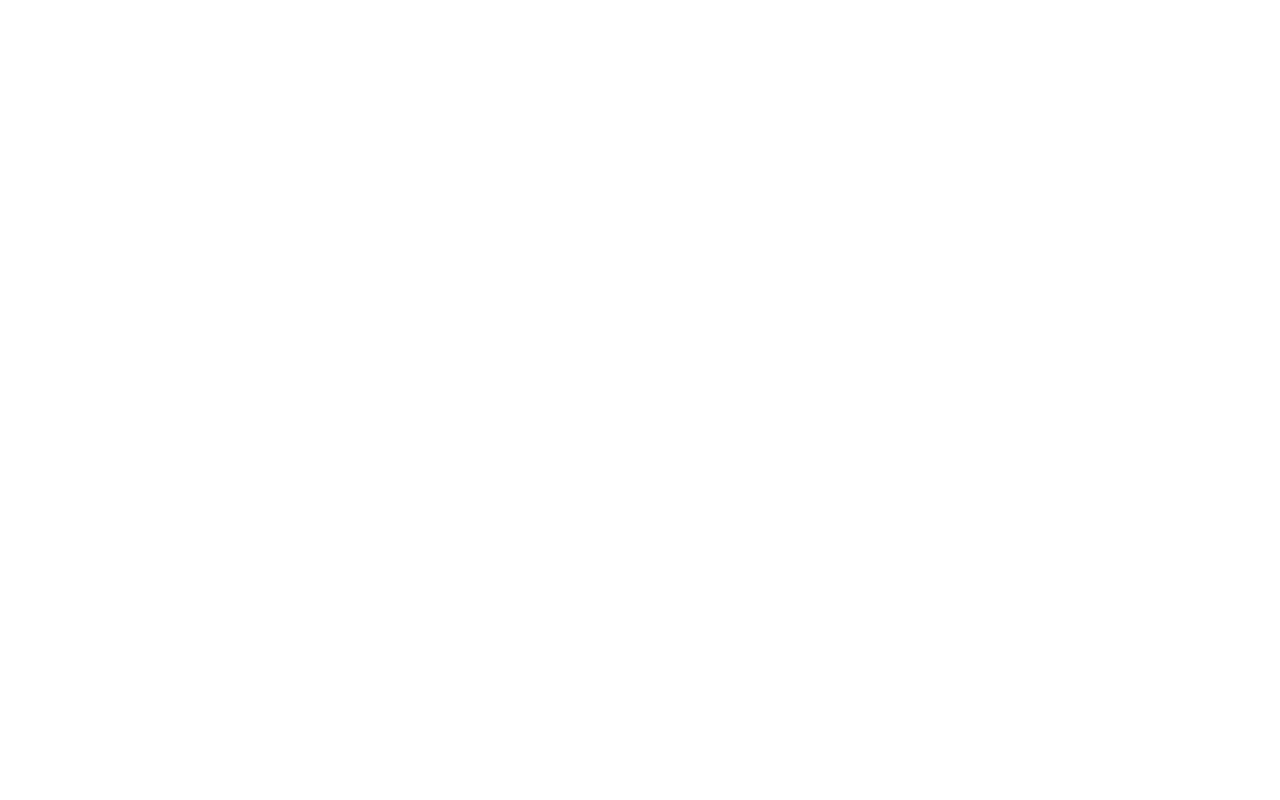
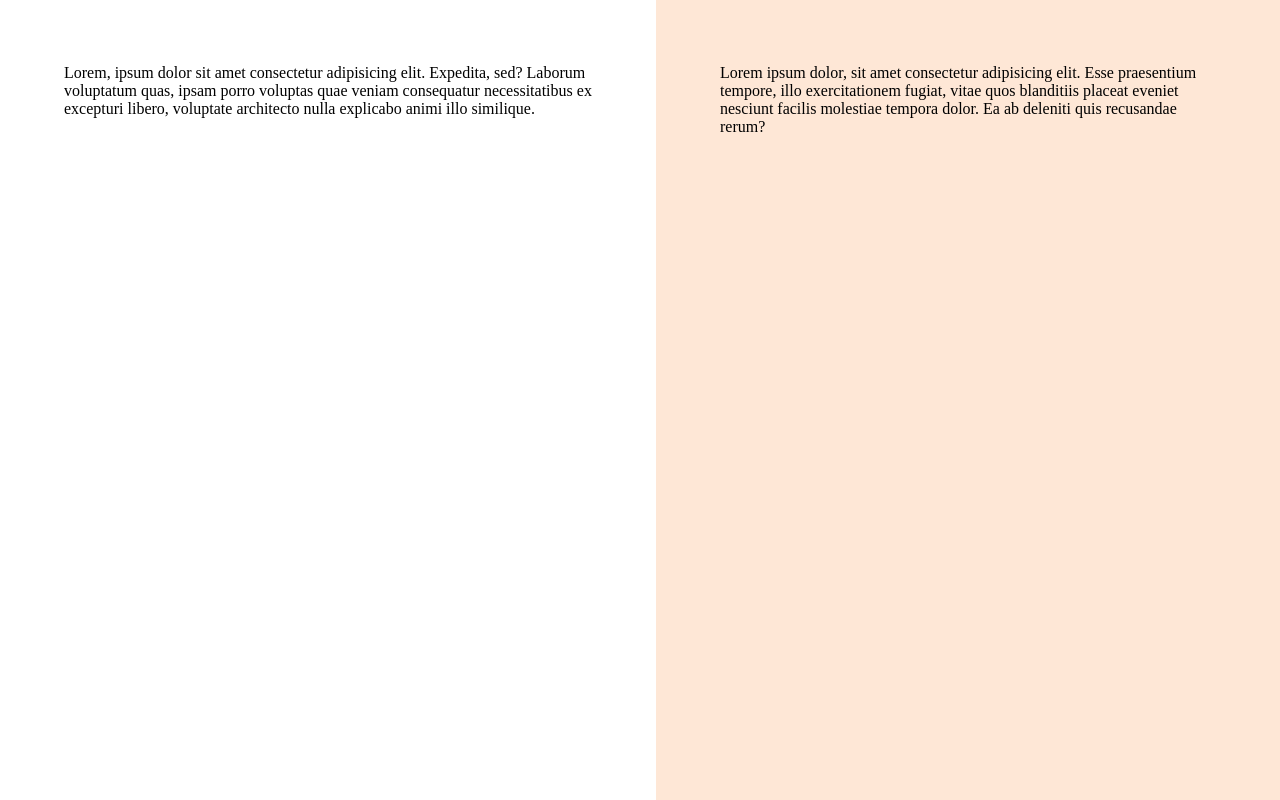
Before and after one commit to danielsilvaeng/projeto-forulario-de-matricula, a plain HTML site: page index.html in a window 1280 px wide. Drawn offline with Linux system fonts and the light colour scheme.

Commit message:
criação do layout css e ajuste do root no global.css

```diff
--- a/index.html
+++ b/index.html
@@ -9,8 +9,17 @@
 
   <link rel="stylesheet" href="styles/index.css">
   <link href="https://fonts.googleapis.com/css2?family=Poppins:ital,wght@0,100;0,200;0,300;0,400;0,500;0,600;0,700;0,800;0,900;1,100;1,200;1,300;1,400;1,500;1,600;1,700;1,800;1,900&display=swap" rel="stylesheet">
+
 </head>
 <body>
+  <div id="app">
+    <main>
+      <div class="main-container">Lorem, ipsum dolor sit amet consectetur adipisicing elit. Expedita, sed? Laborum voluptatum quas, ipsam porro voluptas quae veniam consequatur necessitatibus ex excepturi libero, voluptate architecto nulla explicabo animi illo similique.</div>
+    </main>
 
+<aside>
+  <div class="aside-container">Lorem ipsum dolor, sit amet consectetur adipisicing elit. Esse praesentium tempore, illo exercitationem fugiat, vitae quos blanditiis placeat eveniet nesciunt facilis molestiae tempora dolor. Ea ab deleniti quis recusandae rerum?</div>
+</aside>
+  </div>
 </body>
 </html>
--- a/styles/global.css
+++ b/styles/global.css
@@ -1,4 +1,9 @@
-:hoot {
+* {
+  margin: 0;
+  padding: 0;
+  box-sizing: border-box;
+}
+:root {
   --font-family: 'Poppins' sans-serif;
   --text: 400 1rem/1.5 var(--font-family);
   --text-sm: 400 0.875rem/1.4 var(font-family);
@@ -17,3 +22,7 @@
   --stroke-highlight:#F3541C;
   --semantic-error:#DC2626;
 }
+
+body {
+  overflow: hidden;
+}
--- a/styles/index.css
+++ b/styles/index.css
@@ -1 +1,2 @@
-@import url(global.css)
+@import url(global.css);
+@import url(layout.css);
--- /dev/null
+++ b/styles/layout.css
@@ -0,0 +1,27 @@
+#app {
+  display: grid;
+  grid-template-columns: 51.25% 48.75%;
+
+  height: 100vh;
+  overflow: hidden;
+}
+
+main {
+  overflow: auto;
+  padding: 4rem;
+
+& .main.container {
+  max-width: 33rem;
+  margin-left: auto;
+}
+}
+
+aside {
+  background-color: var(--surface-secondary);
+  padding: 4rem;
+
+
+  & .aside-container {
+    max-width: 31rem;
+  }
+}
```
